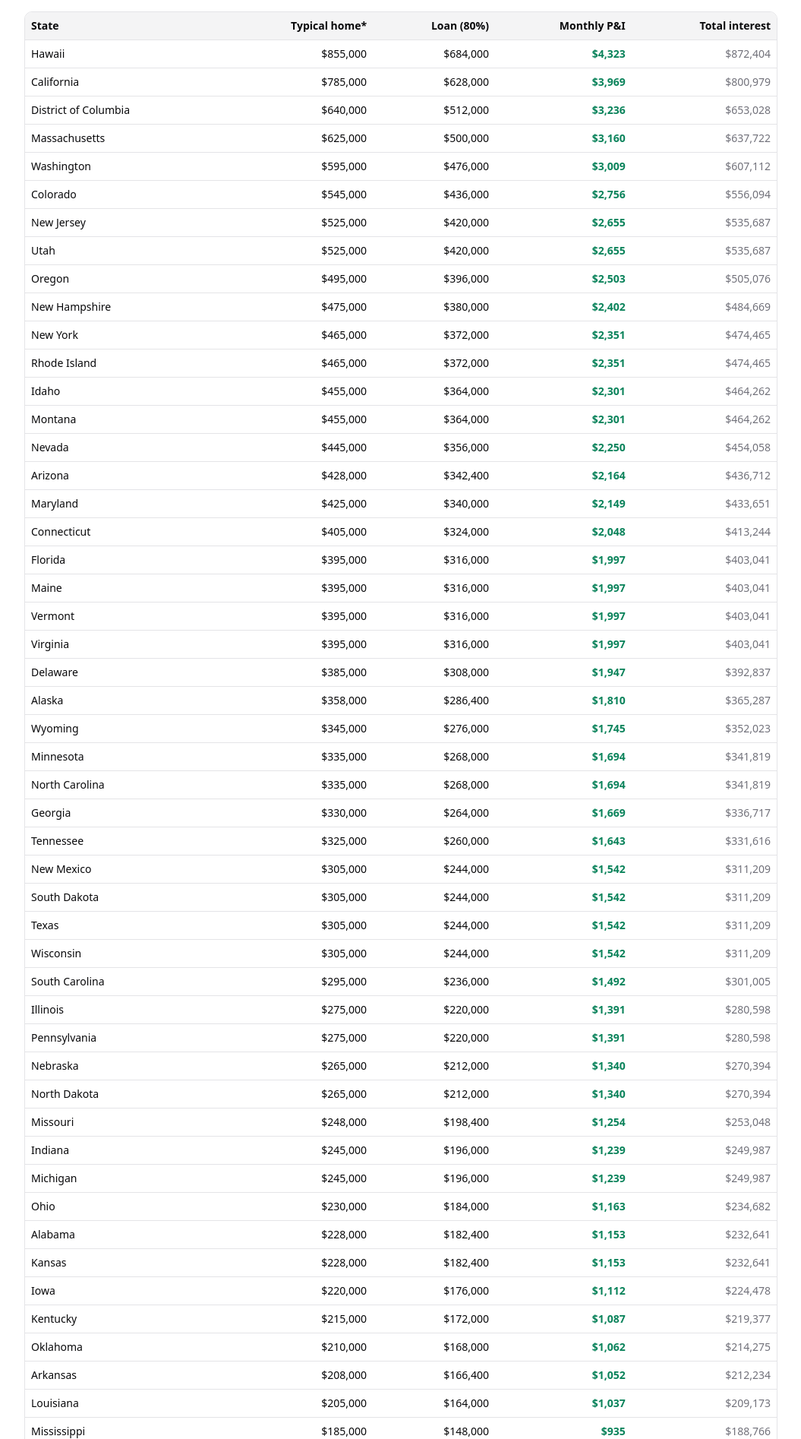
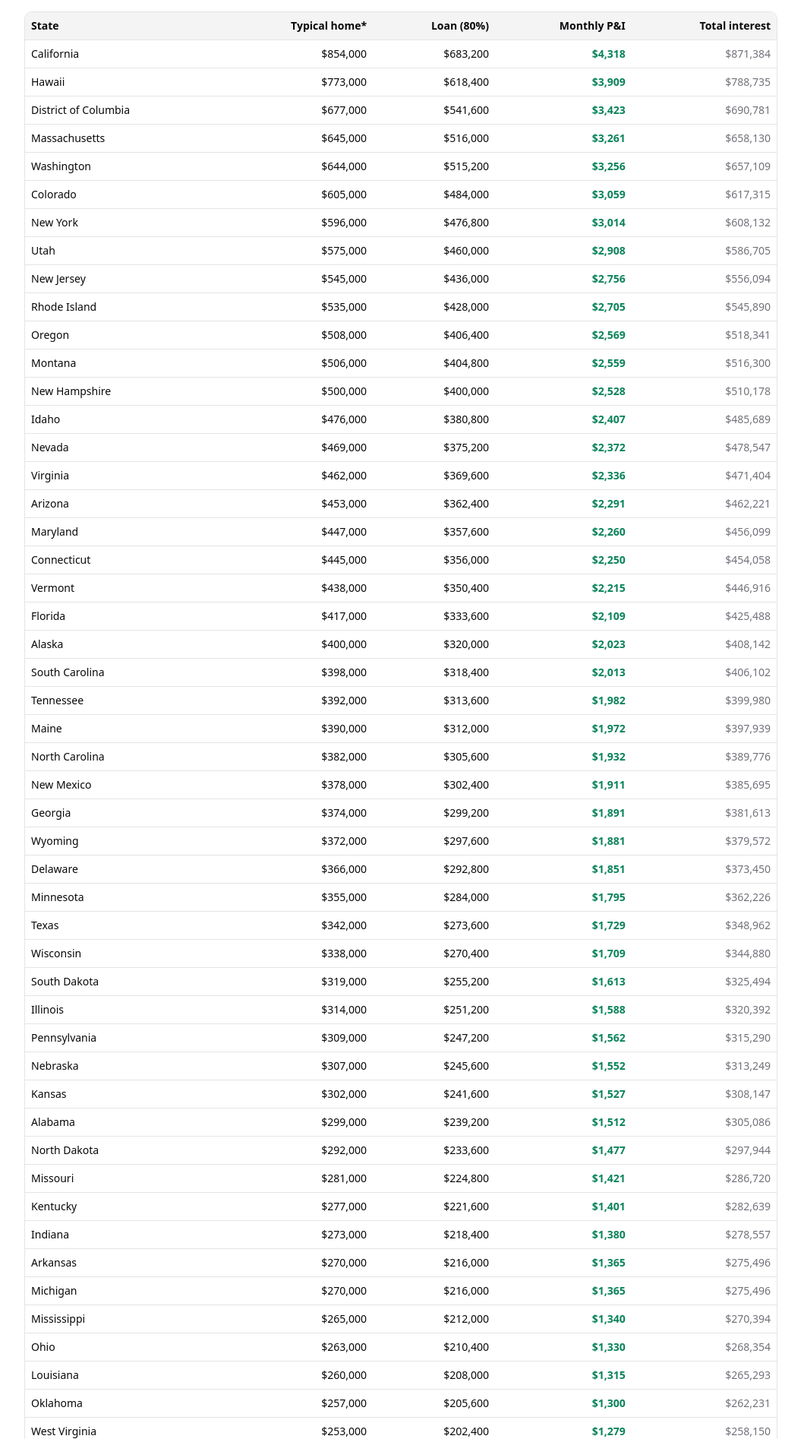
Before and after one commit to LIMENHelix/calcstack, a React (Vite) app: page /data/mortgage-payment-by-state in a window 1280 px wide. Shown: the part 346-2240 px from the top of the page at 76% size, without its empty margins (112-1167 px from the left). Built offline with nearby package versions, Linux system fonts and the light colour scheme.

Commit message:
Refresh stats data: Redfin May 2026 home values + BLS OEWS May 2025 wage medians

```diff
--- a/src/data/stats.ts
+++ b/src/data/stats.ts
@@ -1,106 +1,122 @@
 /**
- * Approximate 2025 reference data for the data-hub pages.
+ * Reference data for the data-hub pages.
  *
  * HONESTY NOTE: these are rounded, order-of-magnitude figures compiled from
- * publicly reported housing-market indices and federal wage statistics as of
- * ~2025. They drift over time and vary within states. Every page that uses
- * them must display the "approximate, verify with current sources" disclaimer
+ * publicly reported housing-market indices and federal wage statistics.
+ * They drift over time and vary within states. Every page that uses them
+ * must display the "approximate, verify with current sources" disclaimer
  * and the year. Update this file when fresh numbers are published.
+ *
+ * SOURCES (September 2026 refresh):
+ * - HOME_VALUES: Redfin median single-family sale price by state, May 2026
+ *   (via Forbes Advisor, accessed Sept 2026). North Dakota and Wyoming are
+ *   Zillow typical/median home values, Aug 2026 (Redfin table omitted them).
+ * - SALARIES: BLS Occupational Employment and Wage Statistics (OEWS),
+ *   May 2025 survey (released May 15, 2026, USDL-26-0725), national median
+ *   annual wages rounded to the nearest $1,000. Occupations not in the
+ *   OEWS summary table retain prior rounded estimates.
  */
 
-export const DATA_YEAR = 2025
+/** Data year shown on the state mortgage pages (home values). */
+export const DATA_YEAR = 2026
 
-/** Approximate typical home value by state (USD, rounded, ~2025). */
+/** Survey year shown on the salary pages (BLS OEWS May 2025). */
+export const SALARY_DATA_YEAR = 2025
+
+/** Approximate typical home value by state (USD, rounded, ~2026). */
 export const HOME_VALUES: { state: string; slug: string; value: number }[] = [
-  { state: 'Alabama', slug: 'alabama', value: 228000 },
-  { state: 'Alaska', slug: 'alaska', value: 358000 },
-  { state: 'Arizona', slug: 'arizona', value: 428000 },
-  { state: 'Arkansas', slug: 'arkansas', value: 208000 },
-  { state: 'California', slug: 'california', value: 785000 },
-  { state: 'Colorado', slug: 'colorado', value: 545000 },
-  { state: 'Connecticut', slug: 'connecticut', value: 405000 },
-  { state: 'Delaware', slug: 'delaware', value: 385000 },
-  { state: 'District of Columbia', slug: 'washington-dc', value: 640000 },
-  { state: 'Florida', slug: 'florida', value: 395000 },
-  { state: 'Georgia', slug: 'georgia', value: 330000 },
-  { state: 'Hawaii', slug: 'hawaii', value: 855000 },
-  { state: 'Idaho', slug: 'idaho', value: 455000 },
-  { state: 'Illinois', slug: 'illinois', value: 275000 },
-  { state: 'Indiana', slug: 'indiana', value: 245000 },
-  { state: 'Iowa', slug: 'iowa', value: 220000 },
-  { state: 'Kansas', slug: 'kansas', value: 228000 },
-  { state: 'Kentucky', slug: 'kentucky', value: 215000 },
-  { state: 'Louisiana', slug: 'louisiana', value: 205000 },
-  { state: 'Maine', slug: 'maine', value: 395000 },
-  { state: 'Maryland', slug: 'maryland', value: 425000 },
-  { state: 'Massachusetts', slug: 'massachusetts', value: 625000 },
-  { state: 'Michigan', slug: 'michigan', value: 245000 },
-  { state: 'Minnesota', slug: 'minnesota', value: 335000 },
-  { state: 'Mississippi', slug: 'mississippi', value: 185000 },
-  { state: 'Missouri', slug: 'missouri', value: 248000 },
-  { state: 'Montana', slug: 'montana', value: 455000 },
-  { state: 'Nebraska', slug: 'nebraska', value: 265000 },
-  { state: 'Nevada', slug: 'nevada', value: 445000 },
-  { state: 'New Hampshire', slug: 'new-hampshire', value: 475000 },
-  { state: 'New Jersey', slug: 'new-jersey', value: 525000 },
-  { state: 'New Mexico', slug: 'new-mexico', value: 305000 },
-  { state: 'New York', slug: 'new-york', value: 465000 },
-  { state: 'North Carolina', slug: 'north-carolina', value: 335000 },
-  { state: 'North Dakota', slug: 'north-dakota', value: 265000 },
-  { state: 'Ohio', slug: 'ohio', value: 230000 },
-  { state: 'Oklahoma', slug: 'oklahoma', value: 210000 },
-  { state: 'Oregon', slug: 'oregon', value: 495000 },
-  { state: 'Pennsylvania', slug: 'pennsylvania', value: 275000 },
-  { state: 'Rhode Island', slug: 'rhode-island', value: 465000 },
-  { state: 'South Carolina', slug: 'south-carolina', value: 295000 },
-  { state: 'South Dakota', slug: 'south-dakota', value: 305000 },
-  { state: 'Tennessee', slug: 'tennessee', value: 325000 },
-  { state: 'Texas', slug: 'texas', value: 305000 },
-  { state: 'Utah', slug: 'utah', value: 525000 },
-  { state: 'Vermont', slug: 'vermont', value: 395000 },
-  { state: 'Virginia', slug: 'virginia', value: 395000 },
-  { state: 'Washington', slug: 'washington', value: 595000 },
-  { state: 'West Virginia', slug: 'west-virginia', value: 165000 },
-  { state: 'Wisconsin', slug: 'wisconsin', value: 305000 },
-  { state: 'Wyoming', slug: 'wyoming', value: 345000 },
+  { state: 'Alabama', slug: 'alabama', value: 299000 },
+  { state: 'Alaska', slug: 'alaska', value: 400000 },
+  { state: 'Arizona', slug: 'arizona', value: 453000 },
+  { state: 'Arkansas', slug: 'arkansas', value: 270000 },
+  { state: 'California', slug: 'california', value: 854000 },
+  { state: 'Colorado', slug: 'colorado', value: 605000 },
+  { state: 'Connecticut', slug: 'connecticut', value: 445000 },
+  { state: 'Delaware', slug: 'delaware', value: 366000 },
+  { state: 'District of Columbia', slug: 'washington-dc', value: 677000 },
+  { state: 'Florida', slug: 'florida', value: 417000 },
+  { state: 'Georgia', slug: 'georgia', value: 374000 },
+  { state: 'Hawaii', slug: 'hawaii', value: 773000 },
+  { state: 'Idaho', slug: 'idaho', value: 476000 },
+  { state: 'Illinois', slug: 'illinois', value: 314000 },
+  { state: 'Indiana', slug: 'indiana', value: 273000 },
+  { state: 'Iowa', slug: 'iowa', value: 251000 },
+  { state: 'Kansas', slug: 'kansas', value: 302000 },
+  { state: 'Kentucky', slug: 'kentucky', value: 277000 },
+  { state: 'Louisiana', slug: 'louisiana', value: 260000 },
+  { state: 'Maine', slug: 'maine', value: 390000 },
+  { state: 'Maryland', slug: 'maryland', value: 447000 },
+  { state: 'Massachusetts', slug: 'massachusetts', value: 645000 },
+  { state: 'Michigan', slug: 'michigan', value: 270000 },
+  { state: 'Minnesota', slug: 'minnesota', value: 355000 },
+  { state: 'Mississippi', slug: 'mississippi', value: 265000 },
+  { state: 'Missouri', slug: 'missouri', value: 281000 },
+  { state: 'Montana', slug: 'montana', value: 506000 },
+  { state: 'Nebraska', slug: 'nebraska', value: 307000 },
+  { state: 'Nevada', slug: 'nevada', value: 469000 },
+  { state: 'New Hampshire', slug: 'new-hampshire', value: 500000 },
+  { state: 'New Jersey', slug: 'new-jersey', value: 545000 },
+  { state: 'New Mexico', slug: 'new-mexico', value: 378000 },
+  { state: 'New York', slug: 'new-york', value: 596000 },
+  { state: 'North Carolina', slug: 'north-carolina', value: 382000 },
+  { state: 'North Dakota', slug: 'north-dakota', value: 292000 },
+  { state: 'Ohio', slug: 'ohio', value: 263000 },
+  { state: 'Oklahoma', slug: 'oklahoma', value: 257000 },
+  { state: 'Oregon', slug: 'oregon', value: 508000 },
+  { state: 'Pennsylvania', slug: 'pennsylvania', value: 309000 },
+  { state: 'Rhode Island', slug: 'rhode-island', value: 535000 },
+  { state: 'South Carolina', slug: 'south-carolina', value: 398000 },
+  { state: 'South Dakota', slug: 'south-dakota', value: 319000 },
+  { state: 'Tennessee', slug: 'tennessee', value: 392000 },
+  { state: 'Texas', slug: 'texas', value: 342000 },
+  { state: 'Utah', slug: 'utah', value: 575000 },
+  { state: 'Vermont', slug: 'vermont', value: 438000 },
+  { state: 'Virginia', slug: 'virginia', value: 462000 },
+  { state: 'Washington', slug: 'washington', value: 644000 },
+  { state: 'West Virginia', slug: 'west-virginia', value: 253000 },
+  { state: 'Wisconsin', slug: 'wisconsin', value: 338000 },
+  { state: 'Wyoming', slug: 'wyoming', value: 372000 },
 ]
 
-/** Approximate US median annual pay by occupation (USD, rounded, ~2025). */
+/**
+ * Approximate US median annual pay by occupation (USD, rounded).
+ * BLS OEWS May 2025 national medians where available (see header note).
+ */
 export const SALARIES: { job: string; pay: number }[] = [
-  { job: 'Software Developer', pay: 132000 },
-  { job: 'Registered Nurse', pay: 86000 },
-  { job: 'Accountant', pay: 80000 },
-  { job: 'Teacher (High School)', pay: 65000 },
-  { job: 'Electrician', pay: 62000 },
-  { job: 'Plumber', pay: 62000 },
-  { job: 'Police Officer', pay: 72000 },
-  { job: 'Firefighter', pay: 57000 },
-  { job: 'Truck Driver', pay: 55000 },
-  { job: 'Real Estate Agent', pay: 58000 },
+  { job: 'Software Developer', pay: 130000 },
+  { job: 'Registered Nurse', pay: 98000 },
+  { job: 'Accountant', pay: 83000 },
+  { job: 'Teacher (High School)', pay: 78000 },
+  { job: 'Electrician', pay: 63000 },
+  { job: 'Plumber', pay: 63000 },
+  { job: 'Police Officer', pay: 69000 },
+  { job: 'Firefighter', pay: 60000 },
+  { job: 'Truck Driver', pay: 54000 },
+  { job: 'Real Estate Agent', pay: 54000 },
   { job: 'Graphic Designer', pay: 58000 },
-  { job: 'Web Developer', pay: 85000 },
+  { job: 'Web Developer', pay: 79000 },
   { job: 'Data Analyst', pay: 85000 },
   { job: 'Marketing Manager', pay: 145000 },
-  { job: 'Financial Analyst', pay: 100000 },
-  { job: 'Mechanical Engineer', pay: 100000 },
-  { job: 'Civil Engineer', pay: 95000 },
-  { job: 'Nurse Practitioner', pay: 126000 },
-  { job: 'Physician Assistant', pay: 130000 },
-  { job: 'Physical Therapist', pay: 100000 },
-  { job: 'Dental Hygienist', pay: 87000 },
+  { job: 'Financial Analyst', pay: 99000 },
+  { job: 'Mechanical Engineer', pay: 95000 },
+  { job: 'Civil Engineer', pay: 94000 },
+  { job: 'Nurse Practitioner', pay: 132000 },
+  { job: 'Physician Assistant', pay: 126000 },
+  { job: 'Physical Therapist', pay: 99000 },
+  { job: 'Dental Hygienist', pay: 88000 },
   { job: 'Paralegal', pay: 60000 },
   { job: 'Chef / Head Cook', pay: 58000 },
-  { job: 'Restaurant Manager', pay: 63000 },
-  { job: 'Construction Manager', pay: 105000 },
-  { job: 'Carpenter', pay: 56000 },
+  { job: 'Restaurant Manager', pay: 64000 },
+  { job: 'Construction Manager', pay: 101000 },
+  { job: 'Carpenter', pay: 58000 },
   { job: 'HVAC Technician', pay: 58000 },
-  { job: 'Welder', pay: 52000 },
+  { job: 'Welder', pay: 49000 },
   { job: 'Pharmacist', pay: 136000 },
   { job: 'Veterinarian', pay: 120000 },
   { job: 'Pilot (Commercial)', pay: 150000 },
-  { job: 'Air Traffic Controller', pay: 137000 },
+  { job: 'Air Traffic Controller', pay: 136000 },
   { job: 'IT Support Specialist', pay: 60000 },
-  { job: 'Cybersecurity Analyst', pay: 120000 },
+  { job: 'Cybersecurity Analyst', pay: 112000 },
   { job: 'UX Designer', pay: 95000 },
   { job: 'Social Worker', pay: 58000 },
   { job: 'Librarian', pay: 64000 },
--- a/src/pages/DataSalaries.tsx
+++ b/src/pages/DataSalaries.tsx
@@ -1,5 +1,5 @@
 import { Link } from 'react-router'
-import { DATA_YEAR } from '@/data/stats'
+import { SALARY_DATA_YEAR } from '@/data/stats'
 import { SalaryTable } from '@/components/SalaryTable'
 import { Seo } from '@/components/Seo'
 import { AdSlot, AffiliateCard, DEFAULT_AFFILIATES } from '@/components/Monetization'
@@ -16,7 +16,7 @@ const FAQ = [
   },
   {
     q: 'Are these exact salaries?',
-    a: `No — rounded medians based on publicly reported federal wage statistics (~${DATA_YEAR}). Pay varies widely by metro, experience, and employer; treat these as ballpark medians and negotiate from role-specific data.`,
+    a: `No — rounded medians based on publicly reported federal wage statistics (~${SALARY_DATA_YEAR}). Pay varies widely by metro, experience, and employer; treat these as ballpark medians and negotiate from role-specific data.`,
   },
   {
     q: 'Which jobs punch above their salary?',
@@ -53,7 +53,7 @@ export default function SalaryByJob() {
       <h1 className="mb-2 text-3xl font-extrabold tracking-tight">Average Salary by Job</h1>
       <p className="mb-6 max-w-3xl text-muted-foreground">
         Typical US pay for 40 popular occupations, with the hourly and monthly equivalents people
-        actually think in. Figures are rounded medians (~{DATA_YEAR} estimates from publicly
+        actually think in. Figures are rounded medians (~{SALARY_DATA_YEAR} estimates from publicly
         reported wage statistics) — use them for orientation, then convert your own offer with the{' '}
         <Link to="/calculators/salary-to-hourly-calculator" className="text-primary underline-offset-4 hover:underline">salary-to-hourly calculator</Link>{' '}
         or price freelance work with the{' '}
@@ -62,7 +62,7 @@ export default function SalaryByJob() {
 
       <SalaryTable />
       <p className="mt-2 text-xs text-muted-foreground">
-        * Rounded median figures (~{DATA_YEAR}), gross pay before taxes. Hourly assumes 2,080
+        * Rounded median figures (~{SALARY_DATA_YEAR}), gross pay before taxes. Hourly assumes 2,080
         hours/year. Verify with current wage data before negotiations.
       </p>
 
```
Also changed, not shown: 1 other file (tests, documents, lock files or other folders).
